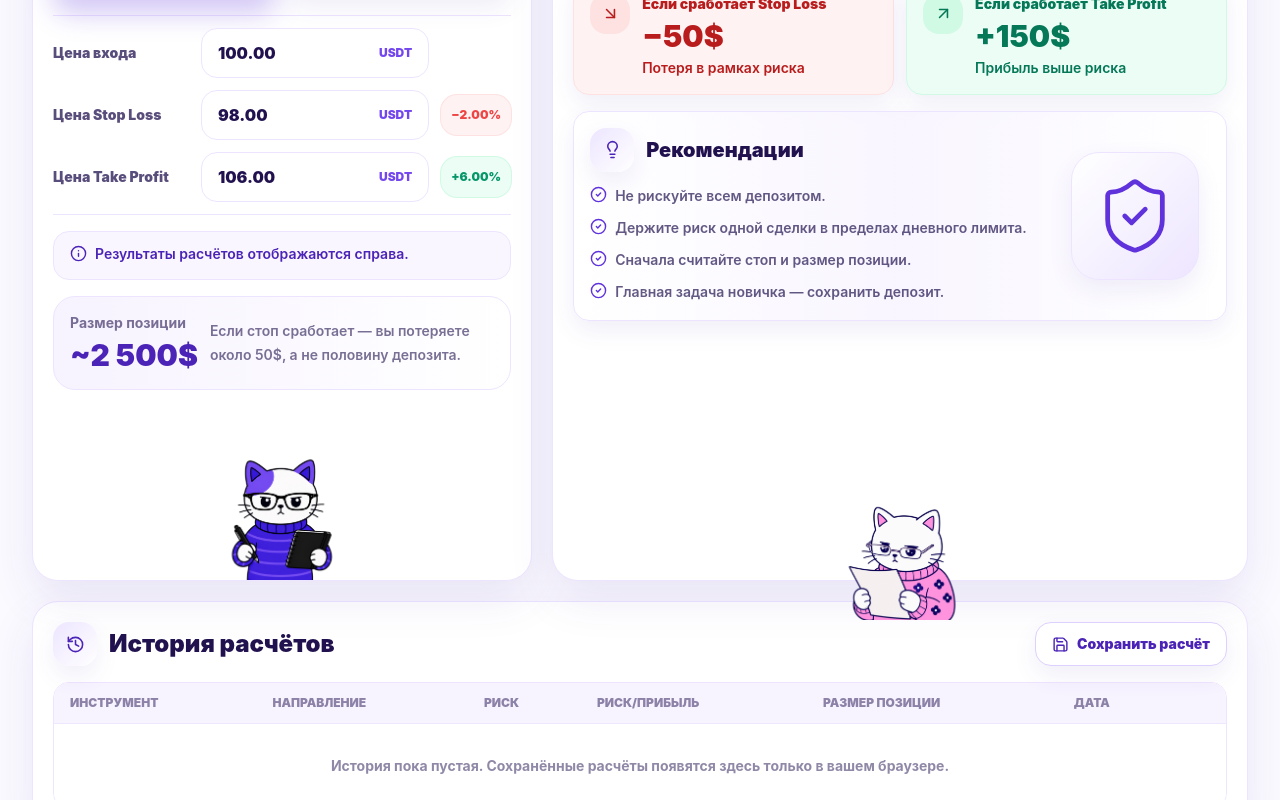
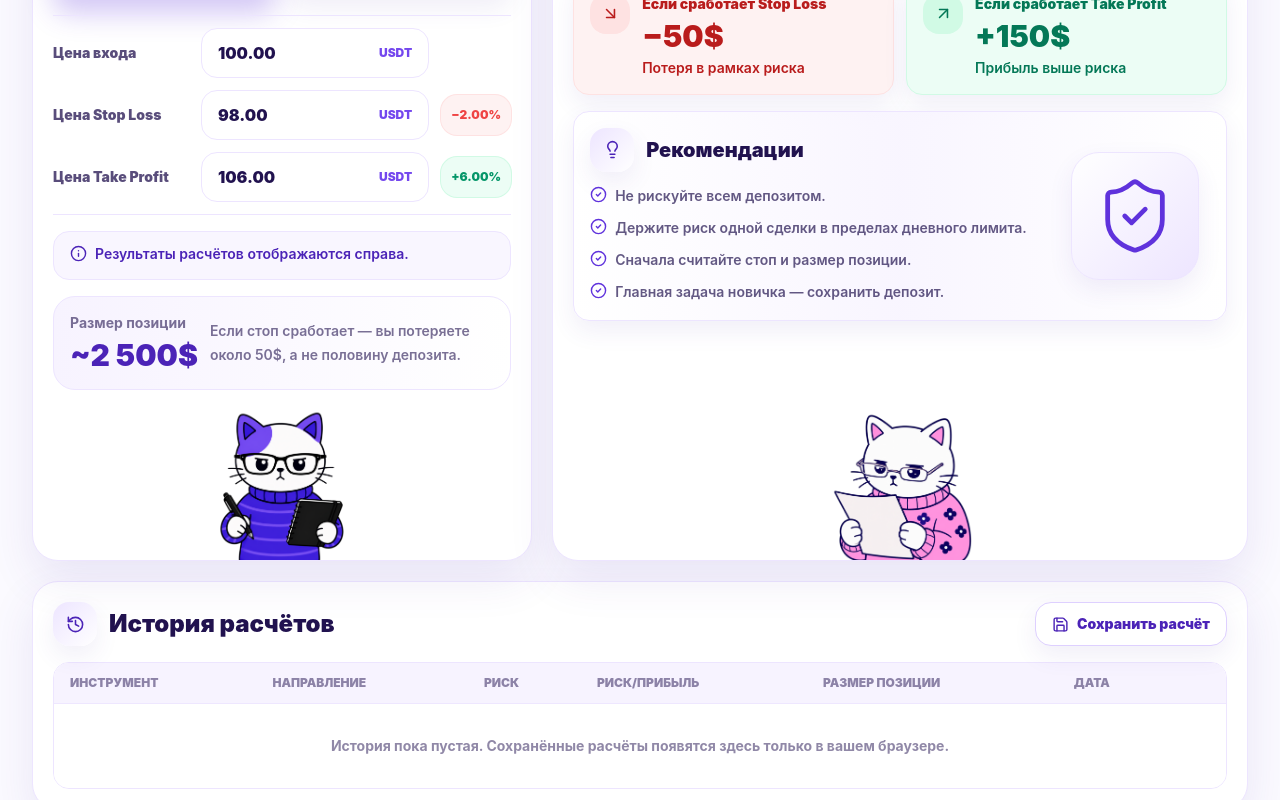
Before and after one commit to hvpex/fs-calculator, a React (Vite) app: page / in a window 1280 px wide. Shown: the part 1165-1965 px from the top of the page. Built offline with nearby package versions, Linux system fonts and the light colour scheme.

Commit message:
kotiks fix

```diff
--- a/src/App.tsx
+++ b/src/App.tsx
@@ -431,10 +431,10 @@ function CalculatorPanel({
   takeProfit: string;
 }) {
   return (
-    <article className="panel-card">
+    <article className="panel-card calculator-panel">
       <PanelHeading icon={<SlidersHorizontal size={19} />} title="Параметры сделки" />
 
-      <div className="space-y-4">
+      <div className="calculator-panel-body">
         <FieldRow icon={<Wallet size={18} />} label="Ваш депозит">
           <AmountInput
             min={0}
--- a/src/index.css
+++ b/src/index.css
@@ -64,8 +64,13 @@ button {
     @apply rounded-[26px] border border-brand-100 bg-white p-4 shadow-card sm:p-5;
   }
 
+  .calculator-panel,
   .results-panel {
     @apply flex flex-col;
+  }
+
+  .calculator-panel-body {
+    @apply flex min-h-0 flex-1 flex-col gap-4;
   }
 
   .icon-tile {
@@ -254,7 +259,8 @@ button {
   }
 
   .cat-sticker-wrap {
-    @apply relative -mb-10 mt-1 flex items-end overflow-visible px-0 pt-0;
+    @apply relative mt-auto flex shrink-0 items-end justify-center overflow-hidden px-0 pt-0;
+    margin-bottom: -1rem;
   }
 
   .cat-sticker-wrap.left {
@@ -262,11 +268,11 @@ button {
   }
 
   .cat-sticker-wrap.right {
-    @apply mt-auto justify-center;
+    @apply justify-center;
   }
 
   .cat-sticker {
-    @apply relative z-10 h-[154px] translate-y-5 object-contain;
+    @apply relative z-10 h-[154px] object-contain;
   }
 
   .cat-sticker.left {
@@ -617,20 +623,25 @@ button {
   }
 
   .cat-sticker-wrap {
-    margin-bottom: -2rem;
+    margin-bottom: -1rem;
   }
 
   .cat-sticker {
     height: 122px;
-    transform: translateY(1rem);
+    transform: none;
   }
 
   .cat-sticker.right {
     max-width: 46%;
+    transform: none;
   }
 }
 
 @media (min-width: 640px) {
+  .cat-sticker-wrap {
+    margin-bottom: -1.25rem;
+  }
+
   .price-row {
     grid-template-columns: 136px minmax(0, 1fr) 70px;
   }
```
Also changed, not shown: public/kissa.png, public/kotik.png.
